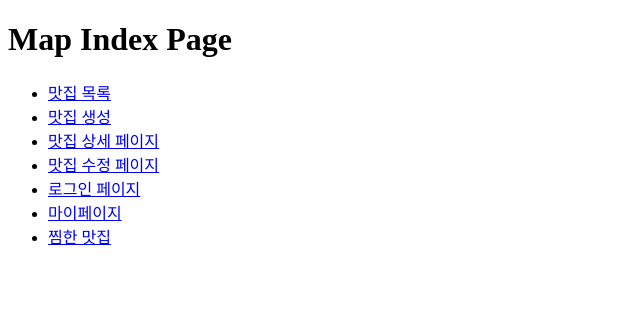
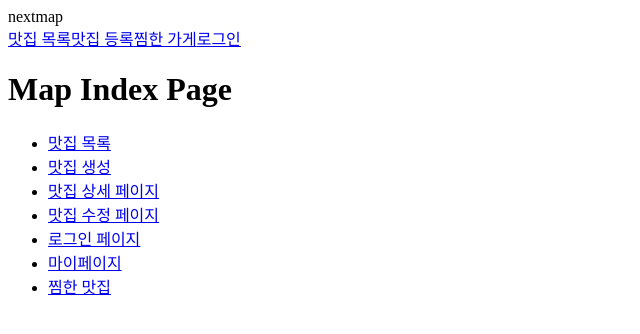
Before and after one commit to kyi7829/fastcampus-next-map, a Next.js app: page / in a window 1280 px wide. Shown: the top 334 px of the page, without its empty margins (0-640 px from the left). Built offline with nearby package versions, Linux system fonts and the light colour scheme.

Commit message:
레이아웃 작업중

```diff
--- /dev/null
+++ b/src/component/Layout.tsx
@@ -0,0 +1,15 @@
+import { ReactNode } from "react";
+import Navbar from "./Navbar";
+
+interface LayoutProps {
+    children: ReactNode;
+}
+
+export default function Layout({ children }: LayoutProps) {
+    return (
+        <div className="layout__div">
+            <Navbar />
+            {children}
+        </div>
+    );
+}
--- /dev/null
+++ b/src/component/Navbar.tsx
@@ -0,0 +1,27 @@
+import { useState } from 'react';
+import Link from "next/link";
+
+export default function Navbar() {
+    const [isOpen, setIsOpen] = useState(false);
+    return (
+        <>
+            <div className="navbar">
+                <div className="navbar__logo">nextmap</div>
+                <div className="navbar__list">
+                    <Link href="/stores" className="navbar__list--item">
+                        맛집 목록
+                    </Link>
+                    <Link href="/stores/new" className="navbar__list--item">
+                        맛집 등록
+                    </Link>
+                    <Link href="/users/likes" className="navbar__list--item">
+                        찜한 가게
+                    </Link>
+                    <Link href="/users/login" className="navbar__list--item">
+                        로그인
+                    </Link>
+                </div>
+            </div>
+        </>
+    );
+}
--- a/src/pages/index.tsx
+++ b/src/pages/index.tsx
@@ -1,8 +1,9 @@
 import Link from 'next/link';
+import Layout from "@/component/Layout";
 
 export default function Home() {
   return (
-      <div>
+      <Layout>
         <h1>Map Index Page</h1>
         <ul>
           <li>
@@ -27,6 +28,6 @@ export default function Home() {
             <Link href="/users/likes">찜한 맛집</Link>
           </li>
         </ul>
-      </div>
+      </Layout>
   )
 }
```
